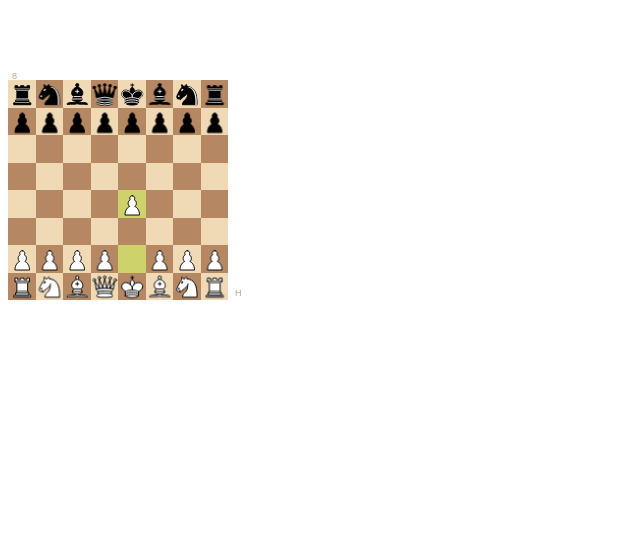
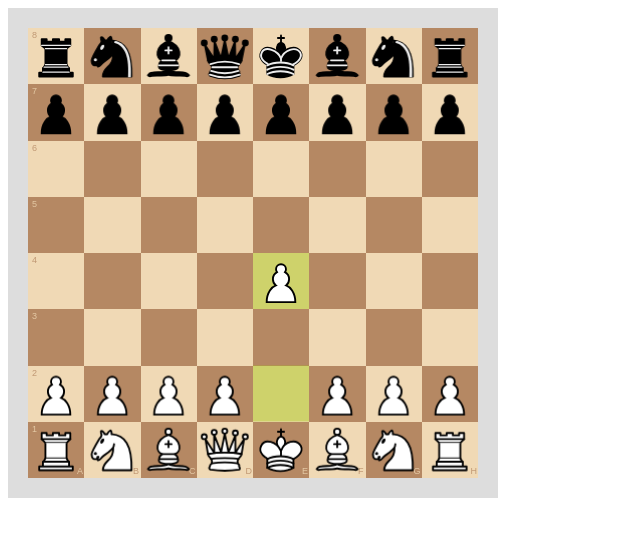
Before and after one commit to hyperchessbot/chessboard, a website: page site/index.html in a window 1280 px wide. Shown: the whole page, without its empty margins (0-640 px from the left). Drawn offline with Linux system fonts and the light colour scheme.

Commit message:
Chess board element

```diff
--- a/site/chessground.css
+++ b/site/chessground.css
@@ -14,8 +14,6 @@ cg-helper {
 
 cg-container {
   position: absolute;
-  width: 220px;
-  height: 220px;
   display: block;
   bottom: 0;
 }
--- a/site/chessground.js
+++ b/site/chessground.js
@@ -1630,7 +1630,7 @@ var Chessground = (function () {
     Object.defineProperty(exports, "__esModule", { value: true });
     exports.renderWrap = void 0;
 
-    function renderWrap(element, s, relative) {
+    function renderWrap(element, s, relative, size) {
       element.innerHTML = "";
       element.classList.add("cg-wrap");
       for (const c of types.colors)
@@ -1639,6 +1639,10 @@ var Chessground = (function () {
       const helper = util.createEl("cg-helper");
       element.appendChild(helper);
       const container = util.createEl("cg-container");
+      // !!!
+      container.style.width = `${size}px`;
+      container.style.height = `${size}px`;
+      // !!!
       helper.appendChild(container);
       const board = util.createEl("cg-board");
       container.appendChild(board);
@@ -2037,7 +2041,12 @@ var Chessground = (function () {
         const prevUnbind =
           "dom" in maybeState ? maybeState.dom.unbind : undefined;
         const relative = maybeState.viewOnly && !maybeState.drawable.visible,
-          elements = wrap.renderWrap(element, maybeState, relative),
+          elements = wrap.renderWrap(
+            element,
+            maybeState,
+            relative,
+            config$1.size
+          ),
           bounds = util.memo(() => elements.board.getBoundingClientRect()),
           redrawNow = (skipSvg) => {
             render_1.render(state);
--- a/site/chessops.js
+++ b/site/chessops.js
@@ -3342,5 +3342,5 @@ var Chessops = (function (result_1) {
   var index = /*@__PURE__*/ getDefaultExportFromCjs(chessops);
 
   return index;
-})(result);
+})(/*result*/ null);
 //# sourceMappingURL=chessops.js.map
--- a/site/index.html
+++ b/site/index.html
@@ -25,19 +25,30 @@
   </head>
 
   <body>
-    <div id="root" style="margin-top: 300px"></div>
+    <div id="root"></div>
 
     <script>
-      const config = {
-        fen: "rnbqkbnr/pppppppp/8/8/4P3/8/PPPP1PPP/RNBQKBNR",
-        lastMove: ["e2", "e4"],
-        drawable: {
-          enabled: true,
-          visible: true,
-        },
-      };
+      class App_ extends SmartdomElement_ {
+        constructor(...props) {
+          super("div");
+          this.cb = ChessBoard();
+          this.a(this.cb);
+          console.log("cb", this.cb);
 
-      const ground = Chessground(document.getElementById("root"), config);
+          setTimeout((_) => {
+            this.cb
+              .cf("fen", "rnbqkbnr/pppppppp/8/8/4P3/8/PPPP1PPP/RNBQKBNR")
+              .cf("lastMove", ["e2", "e4"], true);
+          }, 2000);
+        }
+      }
+      function App(...props) {
+        return new App_(props);
+      }
+
+      const app = App();
+
+      document.getElementById("root").appendChild(app.e);
     </script>
   </body>
 </html>
--- a/site/smartdom.css
+++ b/site/smartdom.css
@@ -139,3 +139,8 @@
   border-width: 2px;
   padding: 1px;
 }
+
+.chessground {
+  padding: 20px;
+  background-color: #ddd;
+}
--- a/site/smartdom.js
+++ b/site/smartdom.js
@@ -722,3 +722,65 @@ class Logger_ extends SmartdomElement_ {
 function Logger(...props) {
   return new Logger_(props);
 }
+
+// chessground element
+class ChessBoard_ extends SmartdomElement_ {
+  constructor(...props) {
+    super("div", props);
+
+    this.ac("chessground").as("display", "inline-block");
+
+    this.chessgroundContainer = div();
+
+    this.config = {
+      fen: "rnbqkbnr/pppppppp/8/8/8/8/PPPPPPPP/RNBQKBNR",
+      drawable: {
+        enabled: true,
+        visible: true,
+      },
+    };
+
+    this.size(450);
+
+    this.a(this.chessgroundContainer);
+  }
+
+  lastMove(lm) {
+    this.config.lastMove = lm;
+
+    return this.setChessground();
+  }
+
+  cf(key, value, render) {
+    this.config[key] = value;
+
+    return render ? this.setChessground() : this;
+  }
+
+  fen(fen) {
+    this.config.fen = fen;
+
+    return this.setChessground();
+  }
+
+  size(s) {
+    this.size = s;
+
+    this.config.size = this.size;
+
+    this.chessgroundContainer
+      .aspx("width", this.size)
+      .aspx("height", this.size);
+
+    return this.setChessground();
+  }
+
+  setChessground() {
+    this.chessground = Chessground(this.chessgroundContainer.e, this.config);
+
+    return this;
+  }
+}
+function ChessBoard(...props) {
+  return new ChessBoard_(props);
+}
```
